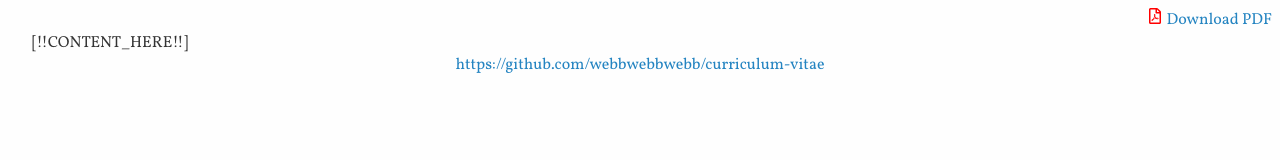
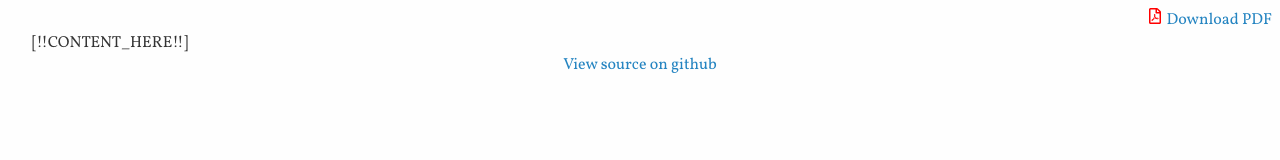
Before and after one commit to webbwebbwebb/curriculum-vitae, a website: page src/index.template.html in a window 1280 px wide. Drawn offline with Linux system fonts and the light colour scheme.

Commit message:
Add text to github link

```diff
--- a/src/index.template.html
+++ b/src/index.template.html
@@ -27,7 +27,7 @@
 [!!CONTENT_HERE!!]
 
     <footer class="no-print">
-        <a href="https://github.com/webbwebbwebb/curriculum-vitae">https://github.com/webbwebbwebb/curriculum-vitae</a>
+        <a href="https://github.com/webbwebbwebb/curriculum-vitae">View source on github</a>
     </footer>
 </body>
 
```
